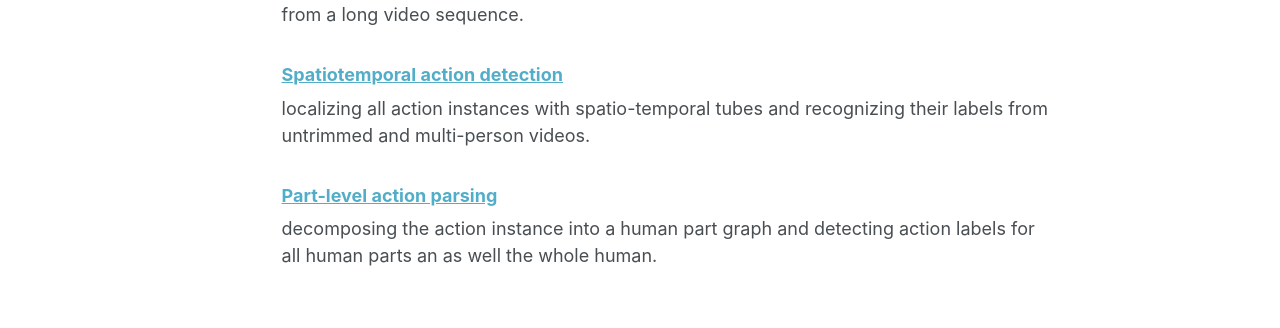
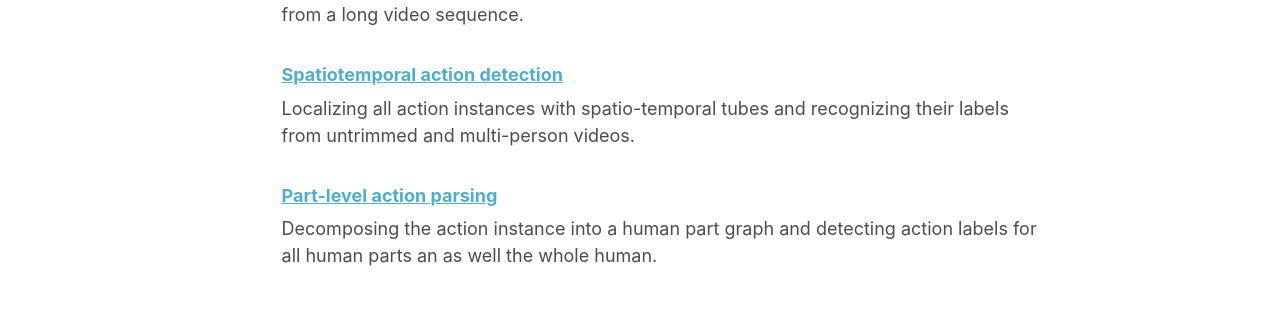
Before and after one commit to deeperaction/deeperaction.github.io, a Jekyll site: the page built from _pages/about.md, in a window 1280 px wide. Shown: the part 791-1119 px from the top of the page. Built offline with Jekyll 4.4.1, drawn with Linux system fonts in a browser that asks for light colours.

```diff
--- a/_pages/about.md
+++ b/_pages/about.md
@@ -25,8 +25,8 @@ Detecting all segments of containing actions of interest and recognizing their c
 
 ### [Spatiotemporal action detection](/tracks/2-multisports/)
 
-localizing all action instances with spatio-temporal tubes and recognizing their labels from untrimmed and multi-person videos.
+Localizing all action instances with spatio-temporal tubes and recognizing their labels from untrimmed and multi-person videos.
 
 ### [Part-level action parsing](/tracks/3-kineticstps/)
 
-decomposing the action instance into a human part graph and detecting action labels for all human parts an as well the whole human.
+Decomposing the action instance into a human part graph and detecting action labels for all human parts an as well the whole human.
```
Also changed, not shown: _tracks/1-refineaction.md (+1 -1 lines), images/refinedaction.gif (added).
